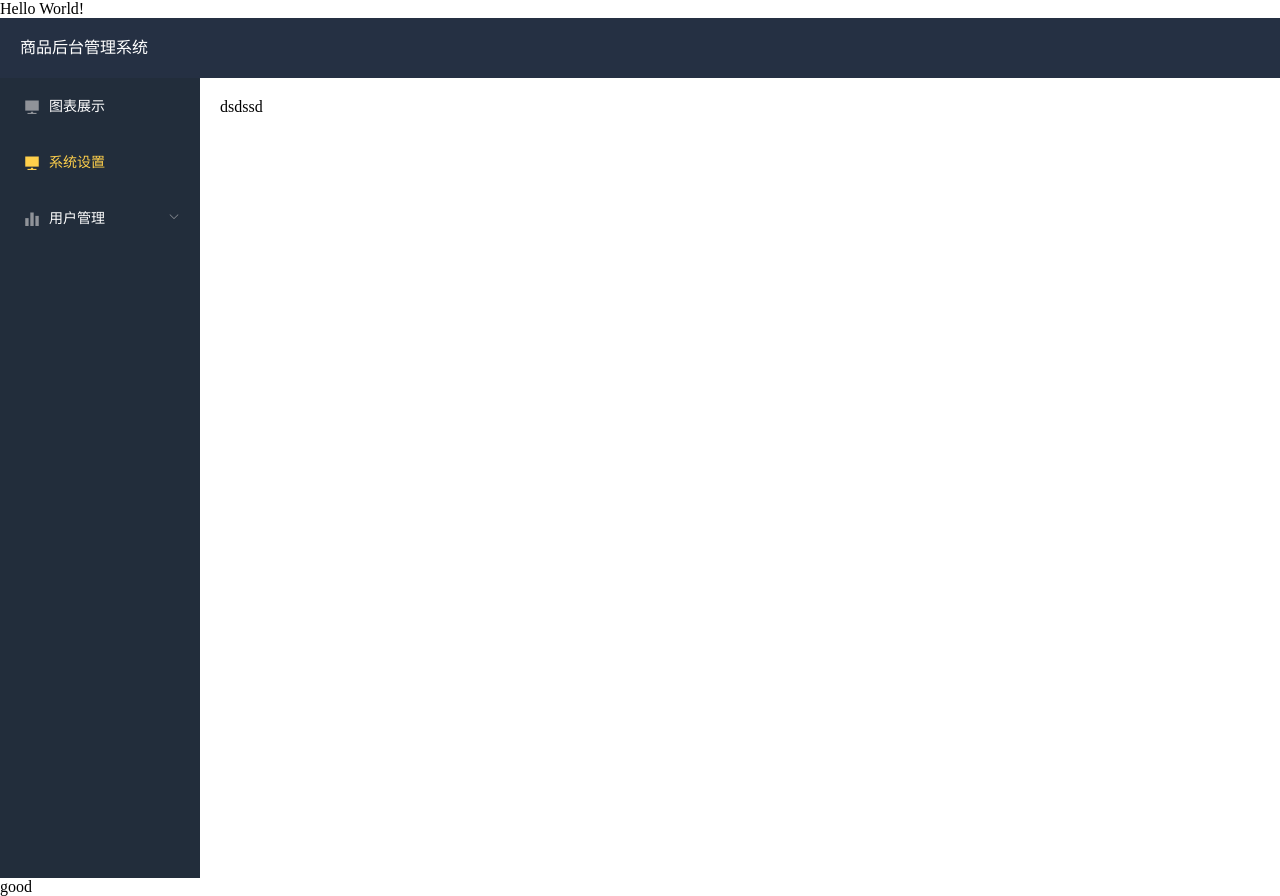
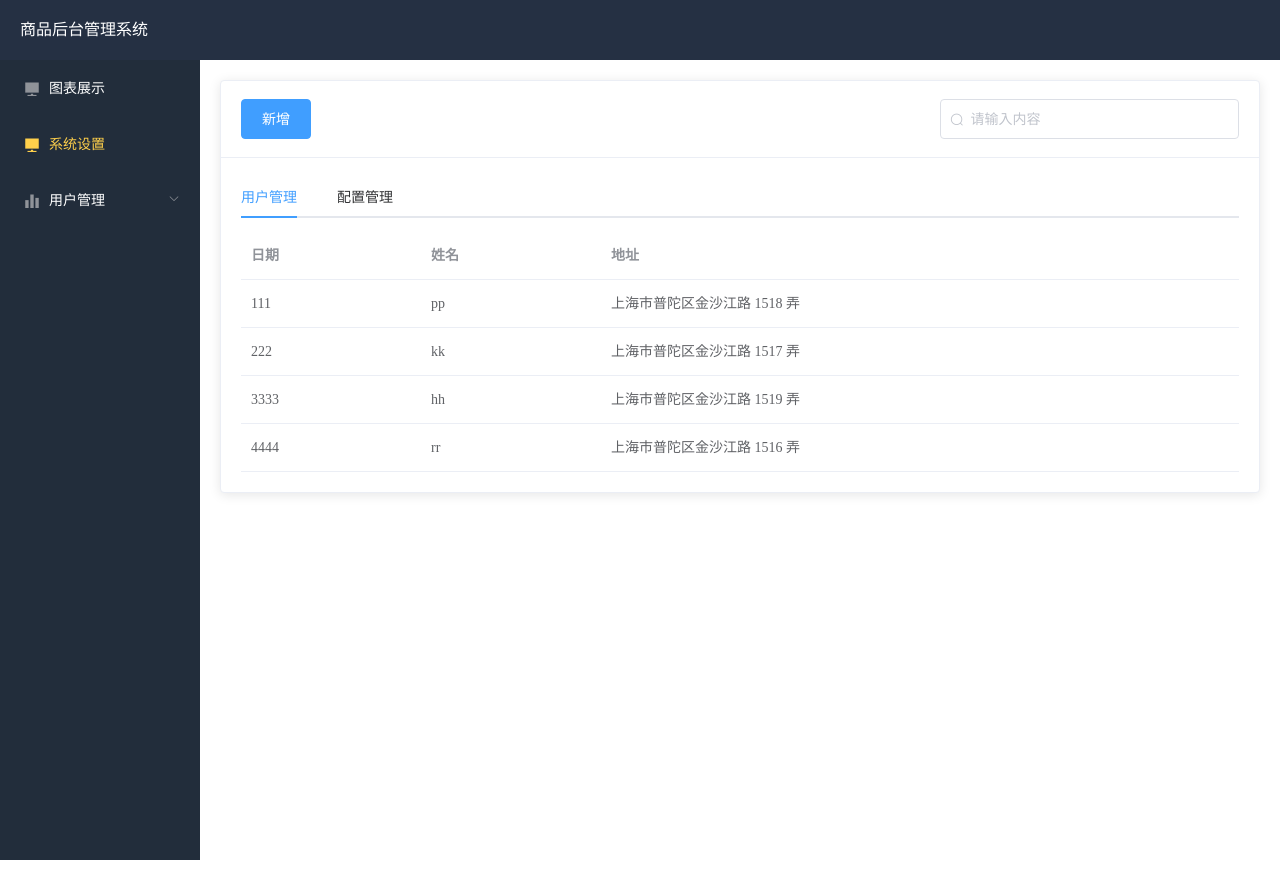
Before and after one commit to dongtuo965/hou-vue2, a Vue app: page /systemset in a window 1280 px wide. After the commit the page ends 860 px from the top, so only its background shows below. Built offline with nearby package versions, Linux system fonts and the light colour scheme; what vue-particles would draw is missing.

Commit message:
我写了Card  和Tab  以及Table

```diff
--- a/src/App.vue
+++ b/src/App.vue
@@ -1,8 +1,6 @@
 <template>
   <div id="app">
-    Hello World!
     <router-view/>
-    good
   </div>
 </template>
 
--- a/src/views/SystemSet.vue
+++ b/src/views/SystemSet.vue
@@ -1,12 +1,89 @@
 <template>
 <div>
-  dsdssd
+  <el-card class="box-card">
+    <div slot="header" class="clearfix">
+      <el-button type="primary">新增</el-button>
+      <el-input
+        style="float: right;width: 30%"
+        placeholder="请输入内容"
+        v-model="input4">
+        <i slot="prefix" class="el-input__icon el-icon-search"></i>
+      </el-input>
+    </div>
+    <div>
+      <el-tabs v-model="activeName" @tab-click="handleClick">
+        <el-tab-pane label="用户管理" name="first">
+          <el-table
+            :data="tableData"
+            style="width: 100%">
+            <el-table-column
+              prop="date"
+              label="日期"
+              width="180">
+            </el-table-column>
+            <el-table-column
+              prop="name"
+              label="姓名"
+              width="180">
+            </el-table-column>
+            <el-table-column
+              prop="address"
+              label="地址">
+            </el-table-column>
+          </el-table>
+        </el-tab-pane>
+        <el-tab-pane label="配置管理" name="second">
+
+        </el-tab-pane>
+
+      </el-tabs>
+    </div>
+
+  </el-card>
+
 </div>
 </template>
 
 <script>
     export default {
-        name: "SystemSet"
+        name: "SystemSet",
+      data(){
+          return{
+            input4:'',
+            activeName: 'first',
+            tableData: []
+          }
+      },
+      mounted() {
+          this.tableData =[
+        {
+          date: '111',
+            name: 'pp',
+          address: '上海市普陀区金沙江路 1518 弄'
+        }, {
+          date: '222',
+            name: 'kk',
+            address: '上海市普陀区金沙江路 1517 弄'
+        }, {
+          date: '3333',
+            name: 'hh',
+            address: '上海市普陀区金沙江路 1519 弄'
+        }, {
+          date: '4444',
+            name: 'rr',
+            address: '上海市普陀区金沙江路 1516 弄'
+        }
+          ]
+      },
+      methods:{
+        handleClick(tab) {
+          console.log(tab.index);
+          if(tab.index=='1'){
+            alert(1111)
+
+          }
+        }
+      }
     }
 </script>
 
```
